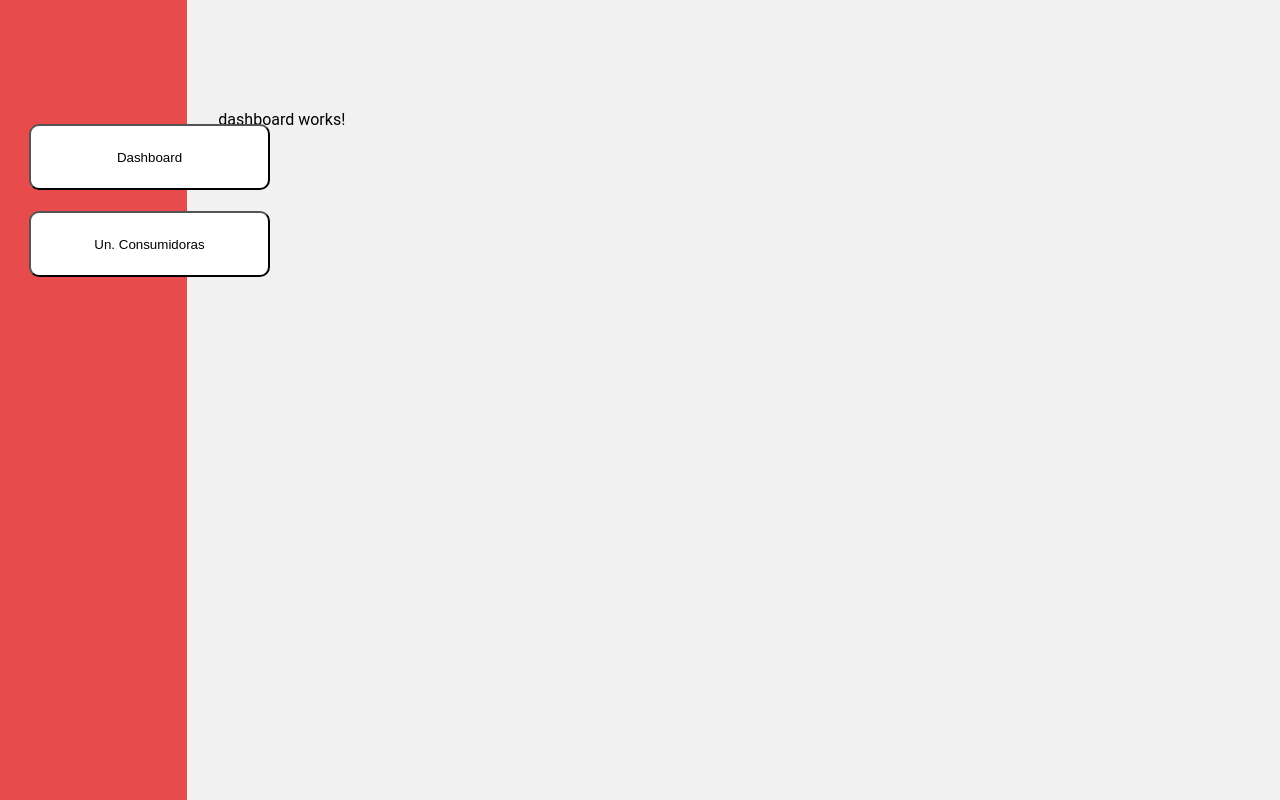
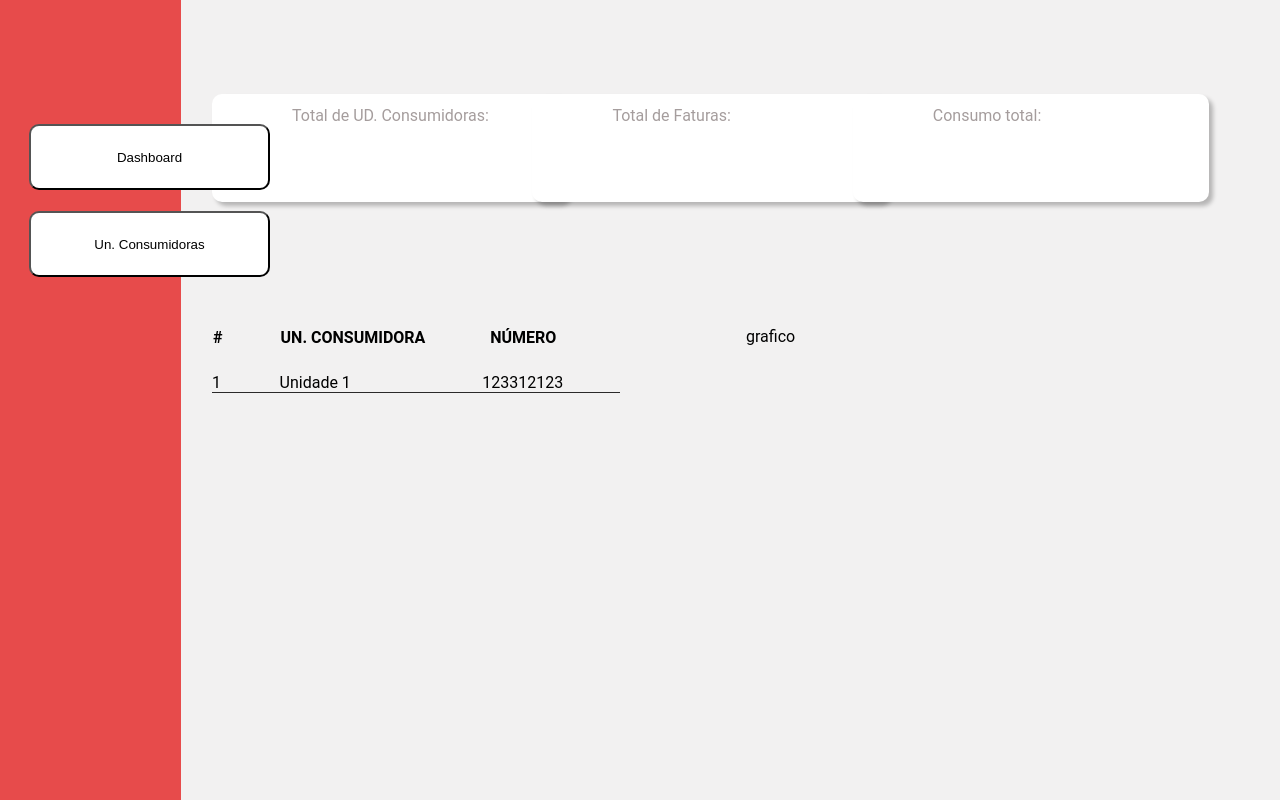
Before and after one commit to igregorioneto/cad-unidades-consumidoras, an Angular app: page /home in a window 1280 px wide. Built offline with nearby package versions, Linux system fonts and the light colour scheme.

Commit message:
UN - Iniciando a estilizacao do dashboard

```diff
--- a/src/app/components/dashboard/dashboard.component.html
+++ b/src/app/components/dashboard/dashboard.component.html
@@ -1 +1,38 @@
-<p>dashboard works!</p>
+<header>
+
+    <div class="cards">
+        <span>Total de UD. Consumidoras: </span>
+    </div>
+
+    <div class="cards">
+        <span>Total de Faturas: </span>
+    </div>
+
+    <div class="cards">
+        <span>Consumo total: </span>
+    </div>
+
+</header>
+
+<section>
+
+    <div class="ultimas-unidades">
+        <table>
+            <tr>
+                <th>#</th>
+                <th>UN. CONSUMIDORA</th>
+                <th>NÚMERO</th>
+            </tr>
+            <tr class="un-informacao">
+                <td>1</td>
+                <td>Unidade 1</td>
+                <td>123312123</td>
+            </tr>
+        </table>
+    </div>
+
+    <div class="grafico">
+        grafico
+    </div>
+
+</section>
--- a/src/app/components/dashboard/dashboard.component.scss
+++ b/src/app/components/dashboard/dashboard.component.scss
@@ -0,0 +1,53 @@
+header {
+    display: grid;
+    grid-template-columns: 30% 30% 30%;
+    margin-bottom: 125px;
+
+    .cards {
+        width: 356px;
+        height: 96px;
+
+        background: #FFFFFF;
+        box-shadow: 4px 4px 4px rgba(0, 0, 0, 0.25);
+        border-radius: 10px;
+
+        font-size: 16px;
+        line-height: 19px;
+
+        padding-top: 12px;
+
+        span {
+            color: #A59D9D;
+            padding: 0px 0px 0px 80px;
+        }
+    }
+}
+
+section {
+    display: grid;
+    grid-template-columns: 50% 50%;
+
+    table {
+        font-size: 16px;
+        border-collapse: collapse;
+        th {
+            padding-right: 57px;
+        }
+
+        td {
+            padding: 25px 57px 0px 0px;
+            border-bottom: 1px solid rgb(43, 42, 42);
+        }
+
+        .un-informacao{
+            &:hover {
+                background-color: rgb(216, 214, 214);
+                font-weight: bold;
+                cursor: pointer;
+            }
+        }
+
+    }
+
+
+}
--- a/src/styles.scss
+++ b/src/styles.scss
@@ -3,4 +3,5 @@ body, html {
     margin: 0px;
     padding: 0px;
     font-family: "Roboto";
+    background: #F2F1F1;
 }
```
